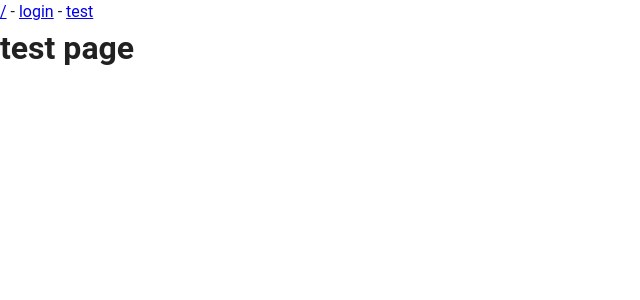
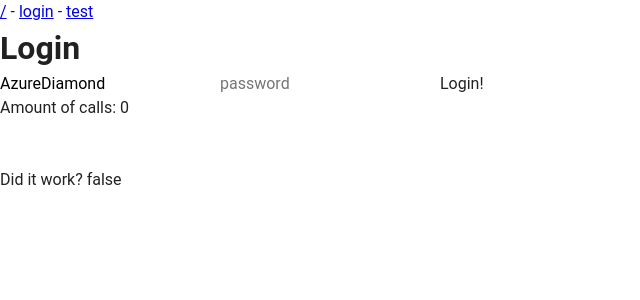
Before and after one commit to Ljaewon-123/nuxt-kubernetes, a Nuxt app: page /test in a window 1280 px wide. Shown: the top 300 px of the page, without its empty margins (0-640 px from the left). Built offline with nearby package versions, Linux system fonts and the light colour scheme; no server answers.

Commit message:
example: 올바른 fetch컴포저블 사용 예시

```diff
--- /dev/null
+++ b/app/pages/compare-fetch.vue
@@ -0,0 +1,12 @@
+<template>
+  <div>
+    <button @click="">Inc query</button>
+    <button @click="">Dec query</button>
+    <button @click="">Inc other param</button>
+    <button @click="">Dec other param</button>
+  </div>
+</template>
+
+<script setup lang="ts">
+
+</script>
--- a/app/pages/test.vue
+++ b/app/pages/test.vue
@@ -1,7 +1,72 @@
 <template>
-  <div>
-    <h1>
-      test page
-    </h1>
-  </div>
+  <h1>Login</h1>
+  <form @submit.prevent="onSubmit">
+    <input data-1p-ignore type="text" placeholder="username" v-model="username">
+    <input data-1p-ignore type="password" placeholder="password" v-model="password">
+    <button>Login!</button>
+  </form>
+  <p>Amount of calls: {{ callCount }}</p>
+  <br>
+  <br>
+  <p>Did it work? {{ didItWork }}</p>
 </template>
+
+<script setup lang="ts">
+const callCount = useState('callCount',() => 0)
+
+const username = ref('AzureDiamond')
+const password = ref('')
+const body = computed(() => ({
+  username: username.value,
+  password: password.value
+}))
+
+const didItWork = ref(false)
+
+const { error, execute } = await useFetch('/api/temp/login', {
+  method: 'POST',
+  body,
+  onResponse() {
+    callCount.value++
+  }
+})
+
+async function onUserFetchSubmit(){
+  await execute()
+  if(!error.value){
+    didItWork.value = true
+  }
+}
+
+async function onSubmit(){
+  // 에러 혹은 데이터가 반응형일 필요가 없다.
+  try {
+    const data = await $fetch('/api/temp/login', {
+      method: 'POST',
+      body,
+      onResponse() {
+        callCount.value++
+      }
+    })
+    didItWork.value = true
+  } catch (error) {
+    console.error(error)
+  }
+
+}
+
+// That is 확실한 wrong! 컴포저블은 function블럭 외부에
+// async function onSubmit(){
+//   const { error } = await useFetch('/api/temp/login', {
+//     method: 'POST',
+//     body,
+//     onResponse() {
+//       callCount.value++
+//     }
+//   })
+
+//   if(!error.value){
+//     didItWork.value = true
+//   }
+// }
+</script>
```
Also changed, not shown: 2 other files (tests, documents, lock files or other folders).
